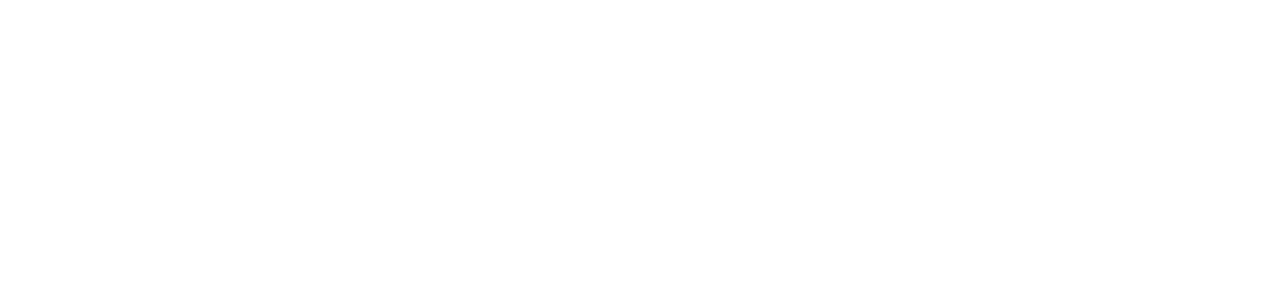
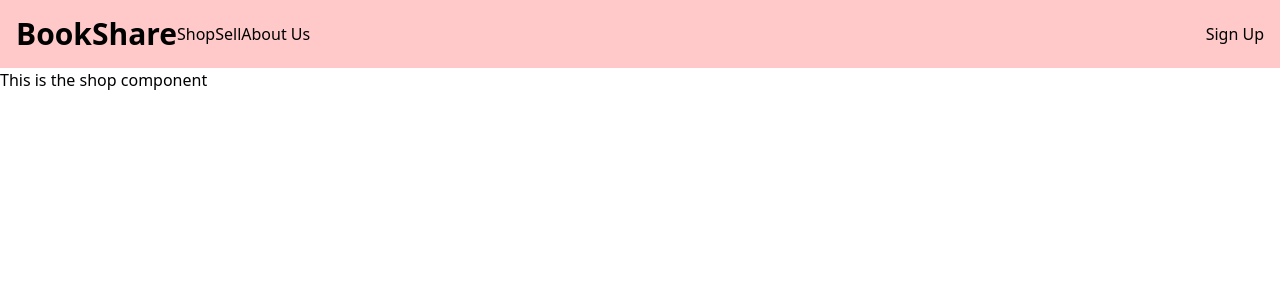
Before and after one commit to KoiralaSam/BugSlayer, a React (Vite) app in the folder Client/: page /shop in a window 1280 px wide. Before the commit this address had no page. Shown: the top 300 px of the page. Built offline with nearby package versions, Linux system fonts and the light colour scheme.

Commit message:
Shop component

```diff
--- a/Client/src/App.jsx
+++ b/Client/src/App.jsx
@@ -1,15 +1,16 @@
-import { Routes, Route } from "react-router-dom"
+import { Routes, Route } from "react-router-dom";
 
-import "./App.css"
-
-import LandingPage from "./routes/LandingPage"
+import "./App.css";
+import Shop from "./routes/shop";
+import LandingPage from "./routes/LandingPage";
 
 function App() {
   return (
     <Routes>
       <Route path="/" element={<LandingPage />} />
+      <Route path="/shop" element={<Shop />} />
     </Routes>
-  )
+  );
 }
 
-export default App
+export default App;
--- /dev/null
+++ b/Client/src/routes/shop.jsx
@@ -0,0 +1,12 @@
+import React from "react";
+import NavBar from "../components/NavBar";
+
+function Shop() {
+  return (
+    <div>
+      <NavBar /> This is the shop component
+    </div>
+  );
+}
+
+export default Shop;
```
Also changed, not shown: Client/src/components/card.jsx (added).
